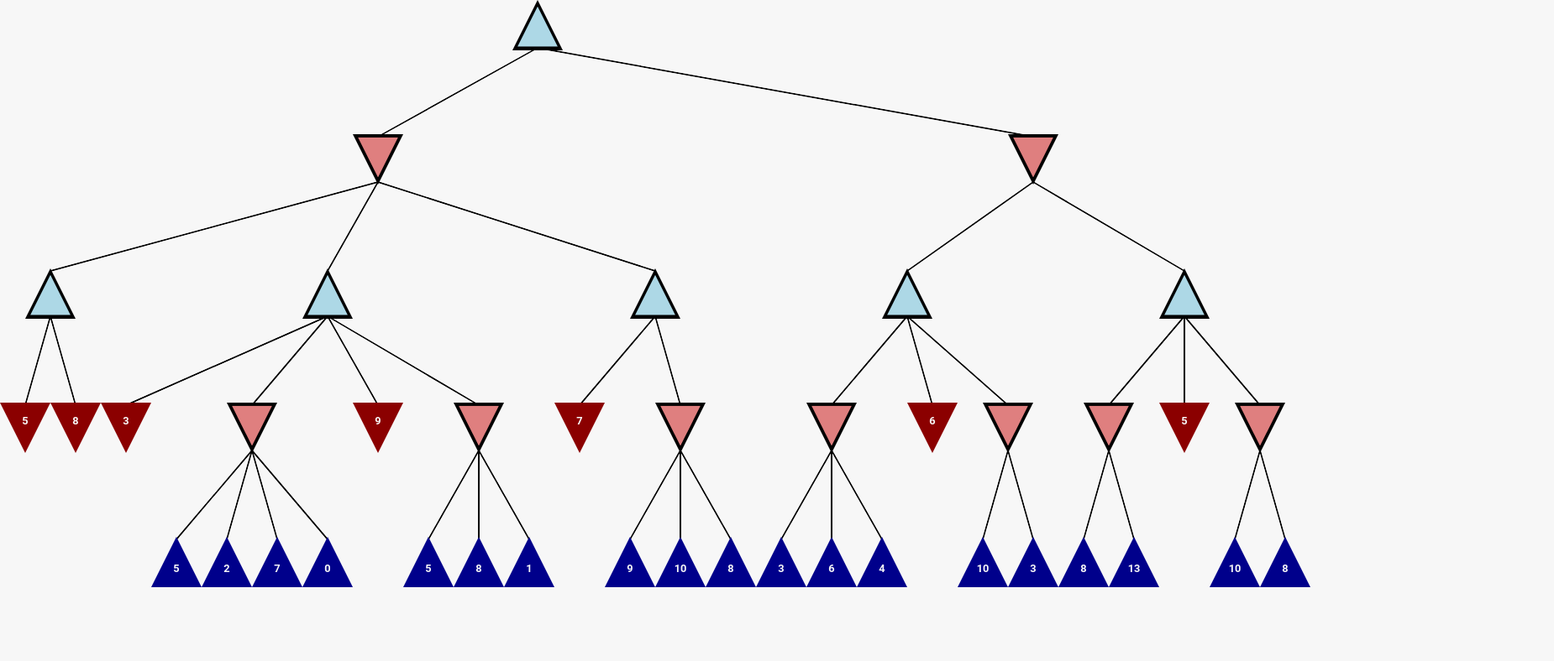
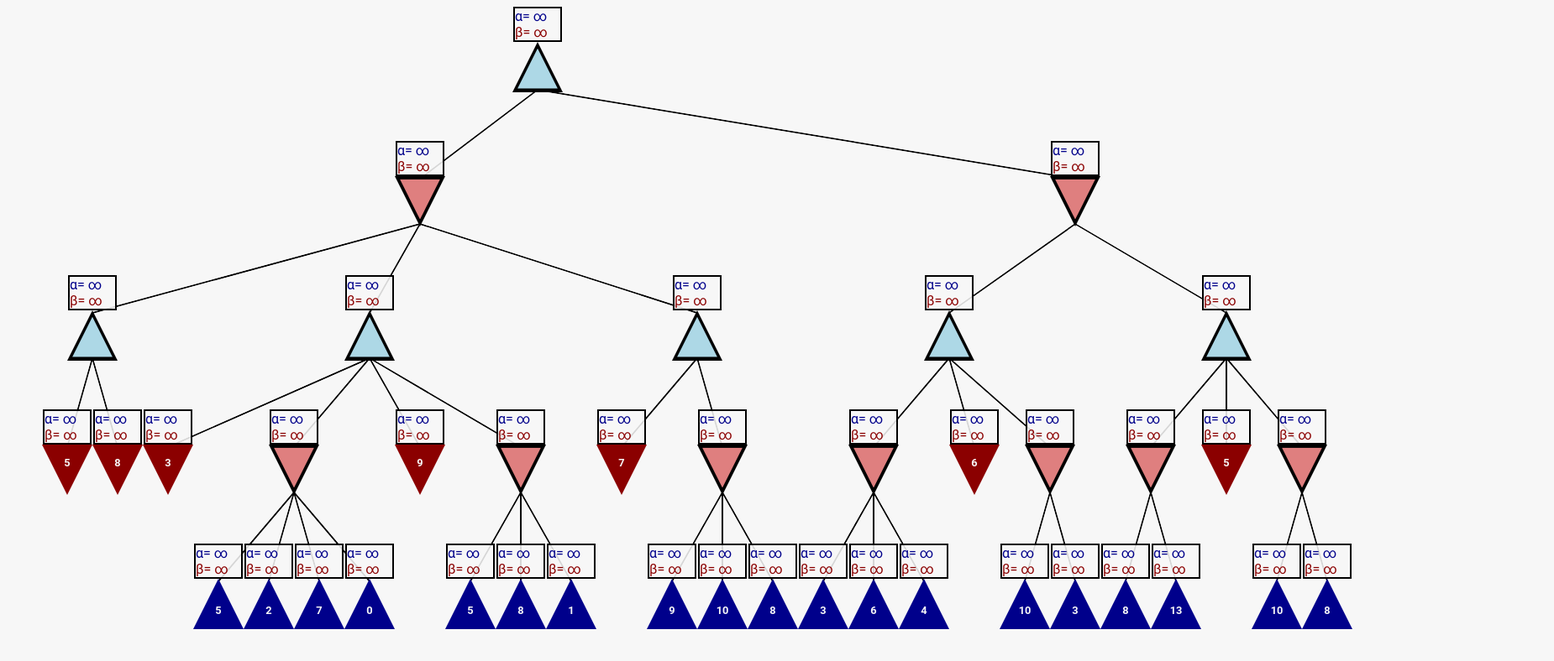
Before and after one commit to NkemdiAnyiam/WebFlik-Alpha-Beta-Pruning, a website with bundled scripts: page index.html in a window 1280 px wide. Shown: the whole page at 84% size, 1850 px wide, since content can reach past the window. Built offline with nearby package versions, Linux system fonts and the light colour scheme.

Commit message:
Add containers for alpha and beta values by each node

```diff
--- a/index.html
+++ b/index.html
@@ -12,12 +12,29 @@
     <div class="tree-container">
       <template id="subtree">
         <div class="subtree">
-          <div class="subtree__node">
-            <div class="subtree__node-fill">
-              <span class="subtree__node-utility"></span>
+          <div class="subtree__root-container">
+            <!-- alpha and beta -->
+            <div class="subtree__node-vars">
+              <div class="subtree__node-var subtree__node-var--alpha">
+                &alpha;= <span class="subtree__node-var-value">&infin;</span>
+              </div>
+              <div class="subtree__node-var subtree__node-var--beta">
+                &beta;= <span class="subtree__node-var-value">&infin;</span>
+              </div>
+            </div>
+
+            <!-- node -->
+            <div class="subtree__node">
+              <div class="subtree__node-fill">
+                <span class="subtree__node-utility"></span>
+              </div>
             </div>
           </div>
+
+          <!-- connectors to children -->
           <div class="subtree__connectors"></div>
+
+          <!-- children -->
           <div class="subtree__children"></div>
         </div>
       </template>
--- a/src/a-b-pruning.ts
+++ b/src/a-b-pruning.ts
@@ -1,3 +1,16 @@
+import { WebFlik, WbfkConnector, AnimSequence, AnimTimeline } from "./WebFlik";
+
+const {
+  Entrance,
+  Exit,
+  Emphasis,
+  Motion,
+  Transition,
+  ConnectorSetter,
+  ConnectorEntrance,
+  ConnectorExit,
+} = WebFlik.createAnimationBanks();
+
 export class TreeNode {
   alpha: number = -Infinity;
   beta: number = Infinity;
@@ -29,9 +42,9 @@ function maxValue(node: TreeNode, alpha: number, beta: number): void {
     if (action.utility > bestVal) {
       bestVal = action.utility;
       bestMove = action;
+      // if matches or beats beta, cut
       if (bestVal >= node.beta && i+1 < node.actions.length) {
         [node.utility, node.nextMove] = [bestVal, bestMove];
-        console.log(`CUTTING, ${node.utility}, ${node.depth}, ${node.index}`);
         return;
       }
       node.alpha = Math.max(node.alpha, bestVal);
@@ -58,9 +71,9 @@ function minValue(node: TreeNode, alpha: number, beta: number): void {
     if (action.utility < bestVal) {
       bestVal = action.utility;
       bestMove = action;
+      // if matches or beats alpha, cut
       if (bestVal <= node.alpha && i+1 < node.actions.length) {
         [node.utility, node.nextMove] = [bestVal, bestMove];
-        console.log(`CUTTING, ${node.utility}, ${node.depth}, ${node.index}`);
         return;
       }
       node.beta = Math.min(node.beta, bestVal);
@@ -80,3 +93,86 @@ export function createNodes(dataStruct: any[], depth = 0, index = 0): TreeNode {
 
   return node;
 }
+
+
+
+
+
+
+
+
+
+
+// export function alphaBetaSearch(root: TreeNode) {
+//   maxValue(root, -Infinity, Infinity);
+//   console.log(root.utility);
+//   return root;
+// }
+
+// function maxValue(node: TreeNode, alpha: number, beta: number): void {
+//   if (node.isTerminal) {
+//     return;
+//   }
+//   node.alpha = alpha;
+//   node.beta = beta;
+
+//   let bestVal = -Infinity;
+//   let bestMove = null;
+
+//   for (let i = 0; i < node.actions.length; ++i) {
+//     const action = node.actions[i];
+//     minValue(action, node.alpha, node.beta);
+//     if (action.utility > bestVal) {
+//       bestVal = action.utility;
+//       bestMove = action;
+//       // if matches or beats beta, cut
+//       if (bestVal >= node.beta && i+1 < node.actions.length) {
+//         [node.utility, node.nextMove] = [bestVal, bestMove];
+//         return;
+//       }
+//       node.alpha = Math.max(node.alpha, bestVal);
+//     }
+//   };
+
+//   [node.utility, node.nextMove] = [bestVal, bestMove];
+// }
+
+// function minValue(node: TreeNode, alpha: number, beta: number): void {
+//   if (node.isTerminal) {
+//     return;
+//   }
+
+//   node.alpha = alpha;
+//   node.beta = beta;
+
+//   let bestVal = Infinity;
+//   let bestMove = null;
+
+//   for (let i = 0; i < node.actions.length; ++i) {
+//     const action = node.actions[i];
+//     maxValue(action, node.alpha, node.beta);
+//     if (action.utility < bestVal) {
+//       bestVal = action.utility;
+//       bestMove = action;
+//       // if matches or beats alpha, cut
+//       if (bestVal <= node.alpha && i+1 < node.actions.length) {
+//         [node.utility, node.nextMove] = [bestVal, bestMove];
+//         return;
+//       }
+//       node.beta = Math.min(node.beta, bestVal);
+//     }
+//   };
+
+//   [node.utility, node.nextMove] = [bestVal, bestMove];
+// }
+
+// export function createNodes(dataStruct: any[], depth = 0, index = 0): TreeNode {
+//   const node = new TreeNode(
+//     typeof dataStruct[0] === 'number' ? dataStruct[0] : NaN,
+//     dataStruct[0] instanceof Array ? dataStruct.map((action, i) => createNodes(action, depth + 1, i)) : [],
+//     depth,
+//     index
+//   );
+
+//   return node;
+// }
--- a/src/index.ts
+++ b/src/index.ts
@@ -109,8 +109,8 @@ const root = createNodes(rawStruct);
 // }
 // console.log(str);
 
+sceneCreator(root);
 alphaBetaSearch(root);
-sceneCreator(root);
 // let thing = move;
 // while (thing) {
 //   console.log(`D:${thing.depth}, I:${thing.index}, U:${thing.utility}`);
--- a/styles/components/node.css
+++ b/styles/components/node.css
@@ -4,6 +4,33 @@
   gap: 10rem;
   align-items: center;
   width: 100%;
+}
+
+.subtree__root-container {
+  position: relative;
+}
+
+.subtree__node-vars {
+  position: absolute;
+  left: 50%;
+  translate: -50% -100%;
+  border: 2px solid black;
+  background-color: #f7f7f7dd;
+  width: 5.8rem;
+
+  display: flex;
+  flex-direction: column;
+}
+
+.subtree__node-var {
+}
+
+.subtree__node-var--alpha {
+  color: darkblue;
+}
+
+.subtree__node-var--beta {
+  color: darkred;
 }
 
 .subtree__node {
--- a/styles/main.css
+++ b/styles/main.css
@@ -15,6 +15,7 @@ html {
 
 body {
   position: relative;
+  padding: 5rem;
   min-height: 100vh;
   font-size: 16px;
   font-family: 'Roboto';
```
